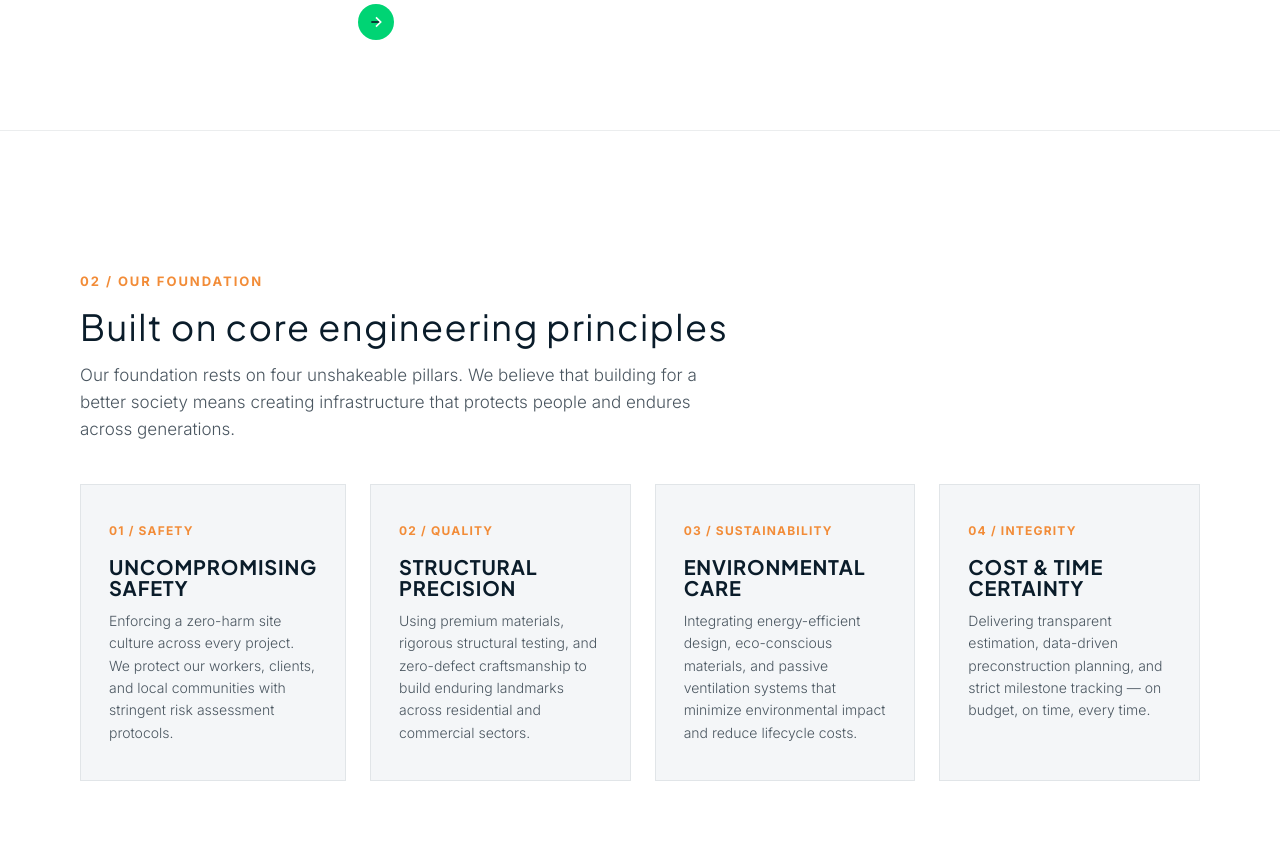
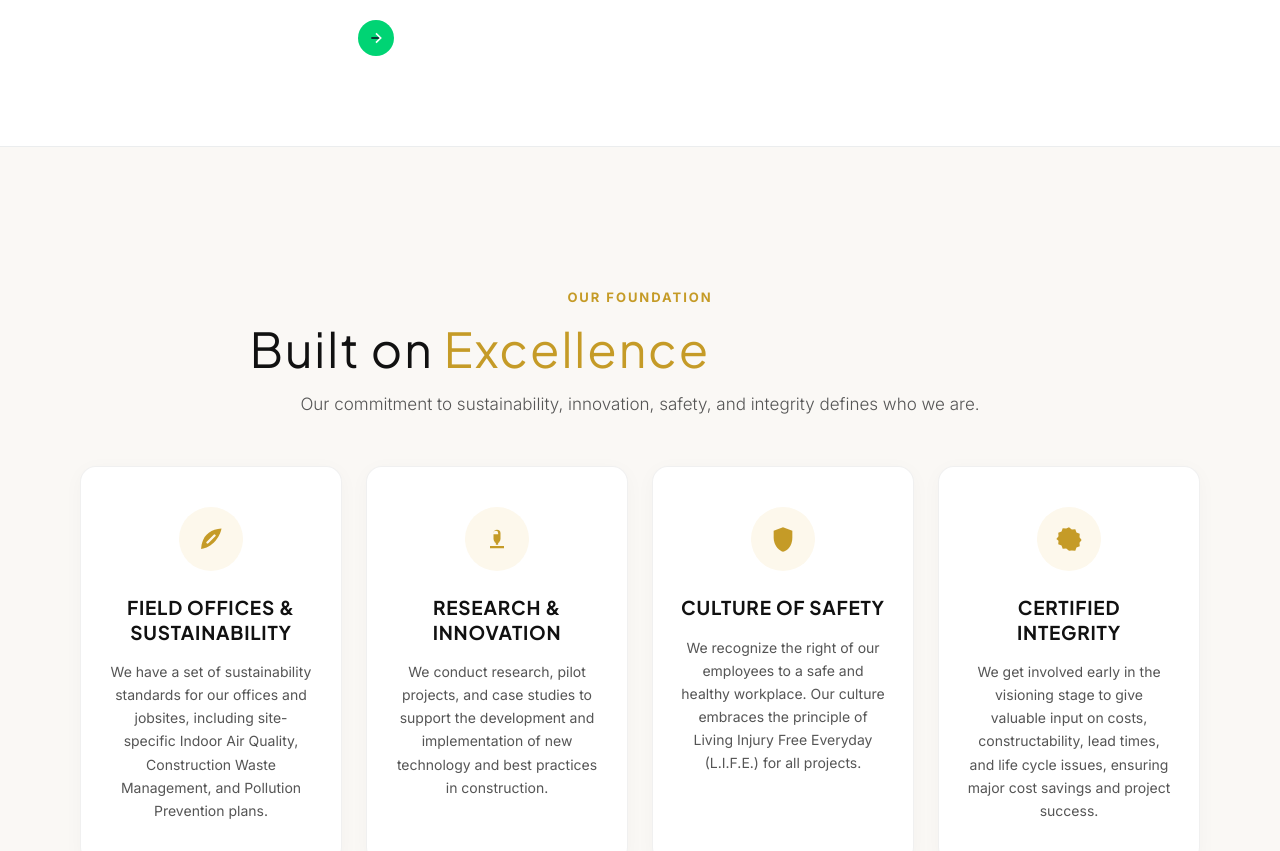
Before and after one commit to losuk/moasa, a Next.js app: page /about in a window 1280 px wide. Shown: the part 1220-2071 px from the top of the page. Built offline with nearby package versions, Linux system fonts and the light colour scheme.

Commit message:
Update Who We Are text and redesign Our Foundation section with Built on Excellence cards

```diff
--- a/app/about/page.js
+++ b/app/about/page.js
@@ -6,24 +6,41 @@ import Link from 'next/link';
 
 const FOUNDATION_PILLARS = [
   {
-    num: '01 / SAFETY',
-    title: 'Uncompromising Safety',
-    desc: 'Enforcing a zero-harm site culture across every project. We protect our workers, clients, and local communities with stringent risk assessment protocols.',
+    icon: (
+      <svg width="28" height="28" viewBox="0 0 24 24" fill="#C59B27">
+        <path d="M21 3C10.5 3.5 4 10 3.5 20.5C5.5 20.5 10.5 19 14.5 15C18.5 11 20.5 6 21 3Z" />
+        <path d="M9 15L15 9" stroke="#FDF8EC" strokeWidth="2" strokeLinecap="round" />
+      </svg>
+    ),
+    title: 'Field Offices & Sustainability',
+    desc: 'We have a set of sustainability standards for our offices and jobsites, including site-specific Indoor Air Quality, Construction Waste Management, and Pollution Prevention plans.',
   },
   {
-    num: '02 / QUALITY',
-    title: 'Structural Precision',
-    desc: 'Using premium materials, rigorous structural testing, and zero-defect craftsmanship to build enduring landmarks across residential and commercial sectors.',
+    icon: (
+      <svg width="28" height="28" viewBox="0 0 24 24" fill="#C59B27">
+        <path d="M6 18h12v2H6v-2zm9-6V7a3 3 0 0 0-6 0v5a4 4 0 0 0 2 3.46V17h2v-1.54A4 4 0 0 0 15 12zM9 7a2 2 0 1 1 4 0v1H9V7z"/>
+      </svg>
+    ),
+    title: 'Research & Innovation',
+    desc: 'We conduct research, pilot projects, and case studies to support the development and implementation of new technology and best practices in construction.',
   },
   {
-    num: '03 / SUSTAINABILITY',
-    title: 'Environmental Care',
-    desc: 'Integrating energy-efficient design, eco-conscious materials, and passive ventilation systems that minimize environmental impact and reduce lifecycle costs.',
+    icon: (
+      <svg width="28" height="28" viewBox="0 0 24 24" fill="#C59B27">
+        <path d="M12 2L4 5v6c0 5.55 3.84 10.74 8 12 4.16-1.26 8-5.45 8-12V5l-8-3z"/>
+      </svg>
+    ),
+    title: 'Culture of Safety',
+    desc: 'We recognize the right of our employees to a safe and healthy workplace. Our culture embraces the principle of Living Injury Free Everyday (L.I.F.E.) for all projects.',
   },
   {
-    num: '04 / INTEGRITY',
-    title: 'Cost & Time Certainty',
-    desc: 'Delivering transparent estimation, data-driven preconstruction planning, and strict milestone tracking — on budget, on time, every time.',
+    icon: (
+      <svg width="28" height="28" viewBox="0 0 24 24" fill="#C59B27">
+        <path d="M12 2l2.4 1.8 3-.2 1 2.8 2.8 1-.2 3 1.8 2.4-1.8 2.4.2 3-2.8 1-1 2.8-3-.2L12 22l-2.4-1.8-3 .2-1-2.8-2.8-1 .2-3L1.2 12l1.8-2.4-.2-3 2.8-1 1-2.8 3 .2L12 2z"/>
+      </svg>
+    ),
+    title: 'Certified Integrity',
+    desc: 'We get involved early in the visioning stage to give valuable input on costs, constructability, lead times, and life cycle issues, ensuring major cost savings and project success.',
   },
 ];
 
@@ -100,10 +117,10 @@ export default function AboutPage() {
               <div className="section-tag" style={{ color: 'var(--accent-orange)' }}>01 / WHO WE ARE</div>
               <h2 className="jumbotron-heading">A Premier East African Building &amp; Engineering Partner</h2>
               <p className="jumbotron-intro">
-                Moasa Housing, Renovations &amp; Constructions is a leading construction and project development company with active operations across Uganda, South Sudan, and Kenya. Headquartered on the 8th Floor of Communications House in Kampala, we deliver exceptional residential, commercial, and industrial developments from initial planning to turn-key delivery.
+                Moasa Housing, Renovations and Constructions is a dynamic, brisk company whose expertise lies in managing the construction process for renovating or building new facilities — from Healthcare to Commercial and Industrial markets. We commence by comprehending your project goals and budget constraints in their entirety. We then develop ingenious solutions to exceed your expectations.
               </p>
-              <p className="jumbotron-intro" style={{ marginTop: '-16px' }}>
-                We combine regional knowledge with international construction standards — ensuring that every residential flat, commercial complex, or civil highway network is built on time, on budget, and to the highest quality.
+              <p className="jumbotron-intro" style={{ marginTop: '16px' }}>
+                Our creative approach in consonance with our ability to bring a team of project-specific experts to your assignment whilst keeping costs in check forms the core of our Unique Selling Proposition.
               </p>
               <Link href="/contact" className="circle-bubble-btn">
                 <span>Contact Our Kampala Headquarters</span>
@@ -130,22 +147,22 @@ export default function AboutPage() {
       </section>
 
       {/* SECTION 2: OUR FOUNDATION */}
-      <section id="our-foundation" className="section-padding" style={{ backgroundColor: 'var(--bg-primary)' }}>
+      <section id="our-foundation" className="section-padding" style={{ backgroundColor: '#FAF8F5' }}>
         <div className="container">
-          <div className="section-header" style={{ marginBottom: '40px' }}>
-            <div className="section-tag" style={{ color: 'var(--accent-orange)' }}>02 / OUR FOUNDATION</div>
-            <h2 className="section-title" style={{ fontSize: '36px', color: 'var(--text-primary)', textTransform: 'none' }}>
-              Built on core engineering principles
+          <div className="section-header" style={{ textAlign: 'center', marginBottom: '40px' }}>
+            <div className="section-tag" style={{ color: '#C59B27', letterSpacing: '0.15em', fontWeight: 800 }}>OUR FOUNDATION</div>
+            <h2 className="section-title" style={{ fontSize: 'clamp(32px, 4vw, 48px)', color: '#111111', textTransform: 'none', marginTop: '8px' }}>
+              Built on <span style={{ color: '#C59B27' }}>Excellence</span>
             </h2>
-            <p style={{ fontSize: '17px', color: 'var(--text-secondary)', fontWeight: 300, maxWidth: '640px', marginTop: '16px', lineHeight: '1.6' }}>
-              Our foundation rests on four unshakeable pillars. We believe that building for a better society means creating infrastructure that protects people and endures across generations.
+            <p style={{ fontSize: '17px', color: '#555555', fontWeight: 300, maxWidth: '680px', margin: '16px auto 0', lineHeight: '1.6' }}>
+              Our commitment to sustainability, innovation, safety, and integrity defines who we are.
             </p>
           </div>
 
           <div className="foundation-grid">
             {FOUNDATION_PILLARS.map((pillar, i) => (
               <div key={i} className="foundation-card scroll-reveal">
-                <div className="foundation-num">{pillar.num}</div>
+                <div className="foundation-icon-circle">{pillar.icon}</div>
                 <h3 className="foundation-title">{pillar.title}</h3>
                 <p className="foundation-desc">{pillar.desc}</p>
               </div>
--- a/app/globals.css
+++ b/app/globals.css
@@ -2270,43 +2270,55 @@ a { text-decoration: none; }
   display: grid;
   grid-template-columns: repeat(4, 1fr);
   gap: 24px;
-  margin-top: 40px;
+  margin-top: 48px;
 }
 
 .foundation-card {
-  background-color: var(--bg-secondary);
-  border: 1px solid var(--border);
-  padding: 36px 28px;
-  transition: var(--transition-smooth);
+  background-color: #FFFFFF;
+  border: 1px solid rgba(0, 0, 0, 0.06);
+  border-radius: 16px;
+  padding: 40px 28px;
+  text-align: center;
+  box-shadow: 0 4px 20px rgba(0, 0, 0, 0.03);
+  transition: transform 0.3s ease, box-shadow 0.3s ease, border-color 0.3s ease;
+  display: flex;
+  flex-direction: column;
+  align-items: center;
 }
 
 .foundation-card:hover {
-  border-color: var(--accent);
+  border-color: rgba(197, 155, 39, 0.3);
   background-color: #FFFFFF;
-  transform: translateY(-4px);
-}
-
-.foundation-num {
-  font-size: 12px;
-  font-weight: 800;
-  color: var(--accent-orange);
-  letter-spacing: 0.1em;
-  margin-bottom: 16px;
+  transform: translateY(-6px);
+  box-shadow: 0 12px 30px rgba(0, 0, 0, 0.08);
+}
+
+.foundation-icon-circle {
+  width: 64px;
+  height: 64px;
+  border-radius: 50%;
+  background-color: #FDF8EC;
+  display: flex;
+  align-items: center;
+  justify-content: center;
+  margin-bottom: 24px;
+  flex-shrink: 0;
 }
 
 .foundation-title {
   font-family: var(--font-heading);
-  font-size: 20px;
-  font-weight: 700;
-  color: var(--text-primary);
-  margin-bottom: 12px;
+  font-size: 19px;
+  font-weight: 700;
+  color: #111111;
+  margin-bottom: 16px;
+  line-height: 1.3;
 }
 
 .foundation-desc {
   font-size: 14px;
-  line-height: 1.6;
-  color: var(--text-secondary);
-  font-weight: 300;
+  line-height: 1.65;
+  color: #555555;
+  font-weight: 400;
 }
 
 /* Timeline / Journey Section */
```
